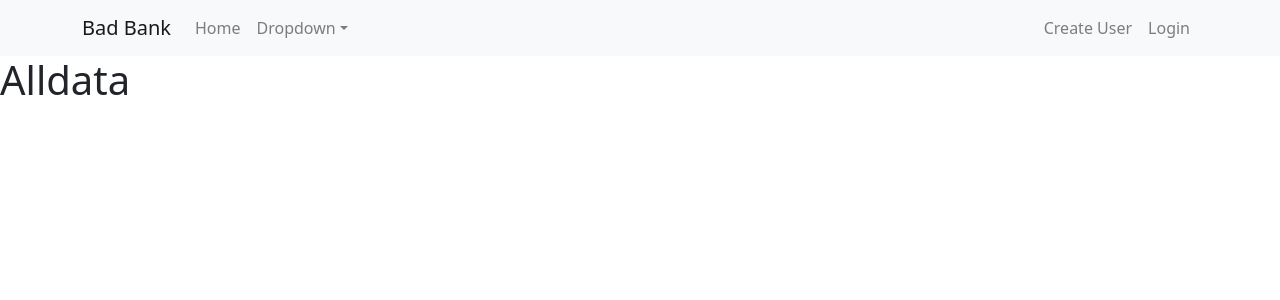
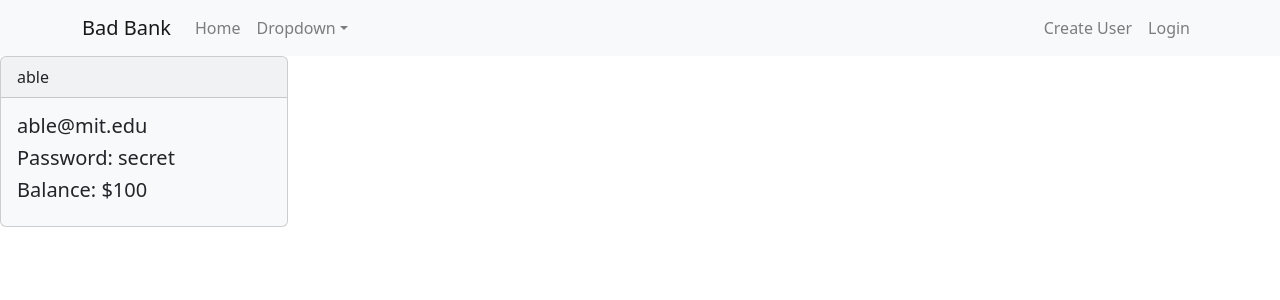
Before and after one commit to JAGeorge54/badBank2, a React (Vite) app in the folder badBank2/: page /alldata in a window 1280 px wide. Shown: the top 300 px of the page. Built offline with nearby package versions, Linux system fonts and the light colour scheme.

Commit message:
setting up alldata card

```diff
--- a/badBank2/src/pages/Alldata.jsx
+++ b/badBank2/src/pages/Alldata.jsx
@@ -1,3 +1,41 @@
+import React, { useState, useContext } from 'react'
+import { AllDataContext } from '../App'
+import Card from 'react-bootstrap/Card';
+
 export function Alldata() {
-  return <h1>Alldata</h1>
+  const users = useContext(AllDataContext);
+  const balance = users.balance;
+
+  const User = () => {
+    const newUser = users.map((user, i) => {
+      const name = user.name
+      const email = user.email
+      const password = user.password
+      const balance = user.balance
+      return (
+        <Card
+          bg='light'
+          key='light'
+          text='dark'
+          style={{ width: '18rem' }}
+          className="mb-2"
+        >
+          <Card.Header>{name}</Card.Header>
+          <Card.Body>
+            <Card.Title>{email}</Card.Title>
+            <Card.Title>Password: {password}</Card.Title>
+            <Card.Title>Balance: ${balance}</Card.Title>
+          </Card.Body>
+        </Card>
+      )
+    })
+
+    return newUser;
+  }
+
+  return (
+    <>
+      <User />
+    </>
+  )
 }
```
